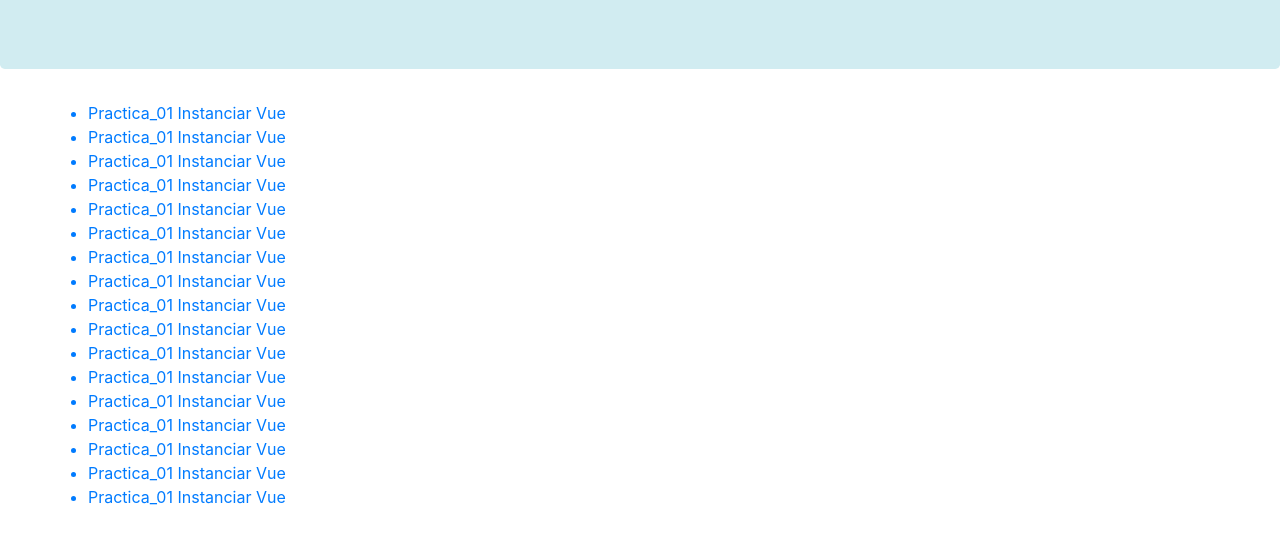
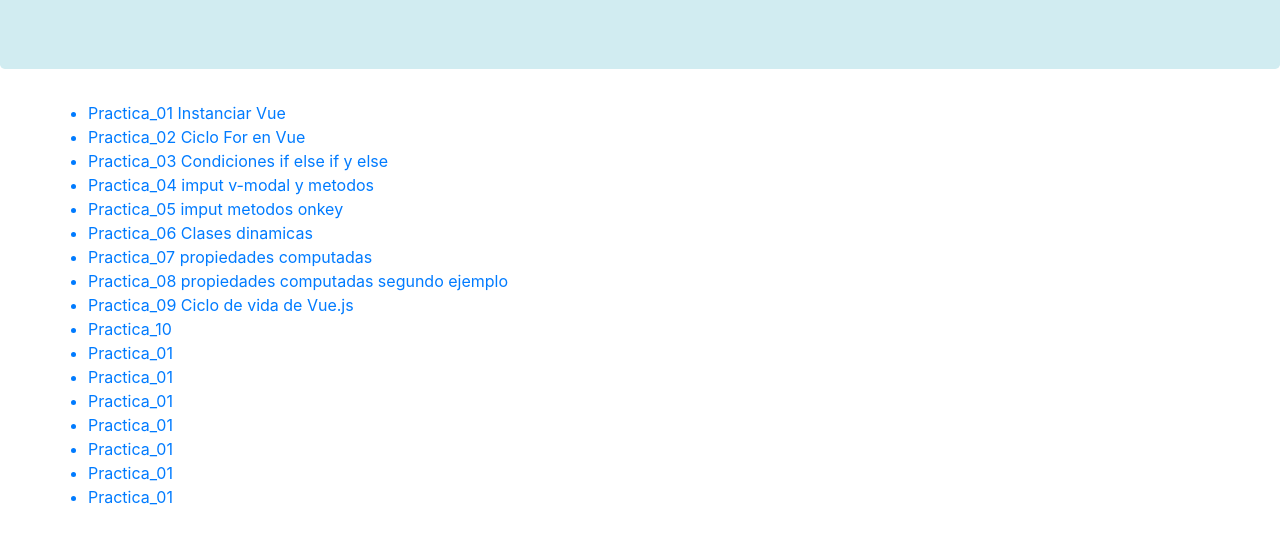
Before and after one commit to yoinerargenisto/curso_vue, a plain HTML site: page index.html in a window 1280 px wide. Shown: the part 194-738 px from the top of the page. Drawn offline with nearby package versions, Linux system fonts and the light colour scheme; files that its build step writes are made by us from their sources; a script that the page names is missing.

Commit message:
Curso de Vue.js v3

```diff
--- a/index.html
+++ b/index.html
@@ -17,22 +17,22 @@
     <div class="text-primary pl-5">
         <ul>
             <li> <a href="Practica_01/index.html">Practica_01 Instanciar Vue</a></li>
-            <li> <a href="Practica_02/index.html">Practica_01 Instanciar Vue</a></li>
-            <li> <a href="Practica_03/index.html">Practica_01 Instanciar Vue</a></li>
-            <li> <a href="Practica_04/index.html">Practica_01 Instanciar Vue</a></li>
-            <li> <a href="Practica_05/index.html">Practica_01 Instanciar Vue</a></li>
-            <li> <a href="Practica_06/index.html">Practica_01 Instanciar Vue</a></li>
-            <li> <a href="Practica_07/index.html">Practica_01 Instanciar Vue</a></li>
-            <li> <a href="Practica_08/index.html">Practica_01 Instanciar Vue</a></li>
-            <li> <a href="Practica_09/index.html">Practica_01 Instanciar Vue</a></li>
-            <li> <a href="Practica_10/index.html">Practica_01 Instanciar Vue</a></li>
-            <li> <a href="Practica_01/index.html">Practica_01 Instanciar Vue</a></li>
-            <li> <a href="Practica_01/index.html">Practica_01 Instanciar Vue</a></li>
-            <li> <a href="Practica_01/index.html">Practica_01 Instanciar Vue</a></li>
-            <li> <a href="Practica_01/index.html">Practica_01 Instanciar Vue</a></li>
-            <li> <a href="Practica_01/index.html">Practica_01 Instanciar Vue</a></li>
-            <li> <a href="Practica_01/index.html">Practica_01 Instanciar Vue</a></li>
-            <li> <a href="Practica_01/index.html">Practica_01 Instanciar Vue</a></li>
+            <li> <a href="Practica_02/index.html">Practica_02 Ciclo For en Vue</a></li>
+            <li> <a href="Practica_03/index.html">Practica_03 Condiciones if else if y else</a></li>
+            <li> <a href="Practica_04/index.html">Practica_04 imput v-modal y metodos</a></li>
+            <li> <a href="Practica_05/index.html">Practica_05 imput metodos onkey</a></li>
+            <li> <a href="Practica_06/index.html">Practica_06 Clases dinamicas</a></li>
+            <li> <a href="Practica_07/index.html">Practica_07 propiedades computadas</a></li>
+            <li> <a href="Practica_08/index.html">Practica_08 propiedades computadas segundo ejemplo</a></li>
+            <li> <a href="Practica_09/index.html">Practica_09 Ciclo de vida de Vue.js</a></li>
+            <li> <a href="Practica_10/index.html">Practica_10 </a></li>
+            <li> <a href="Practica_01/index.html">Practica_01 </a></li>
+            <li> <a href="Practica_01/index.html">Practica_01 </a></li>
+            <li> <a href="Practica_01/index.html">Practica_01 </a></li>
+            <li> <a href="Practica_01/index.html">Practica_01 </a></li>
+            <li> <a href="Practica_01/index.html">Practica_01 </a></li>
+            <li> <a href="Practica_01/index.html">Practica_01 </a></li>
+            <li> <a href="Practica_01/index.html">Practica_01 </a></li>
         </ul>
     </div>
 
```
